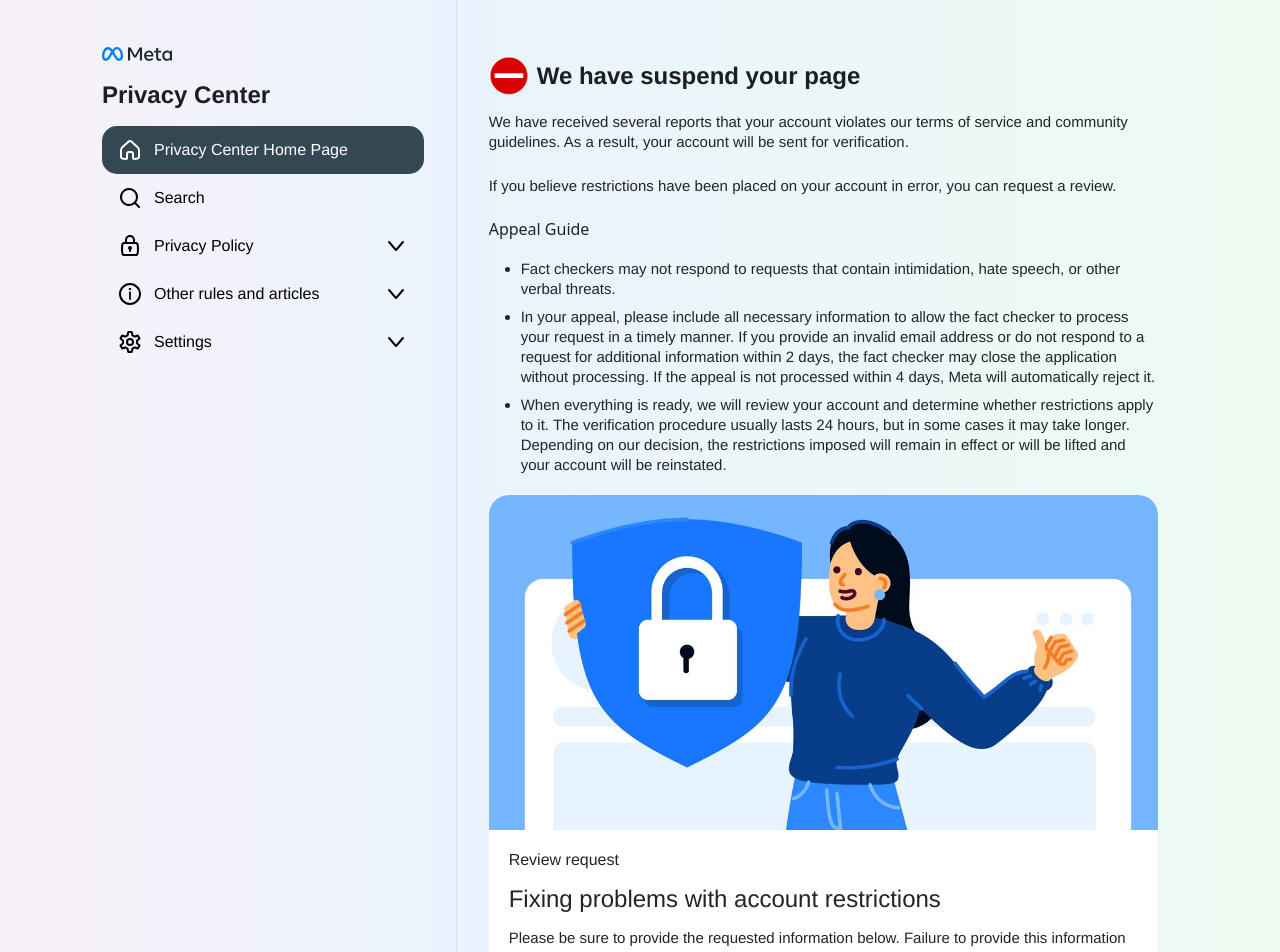
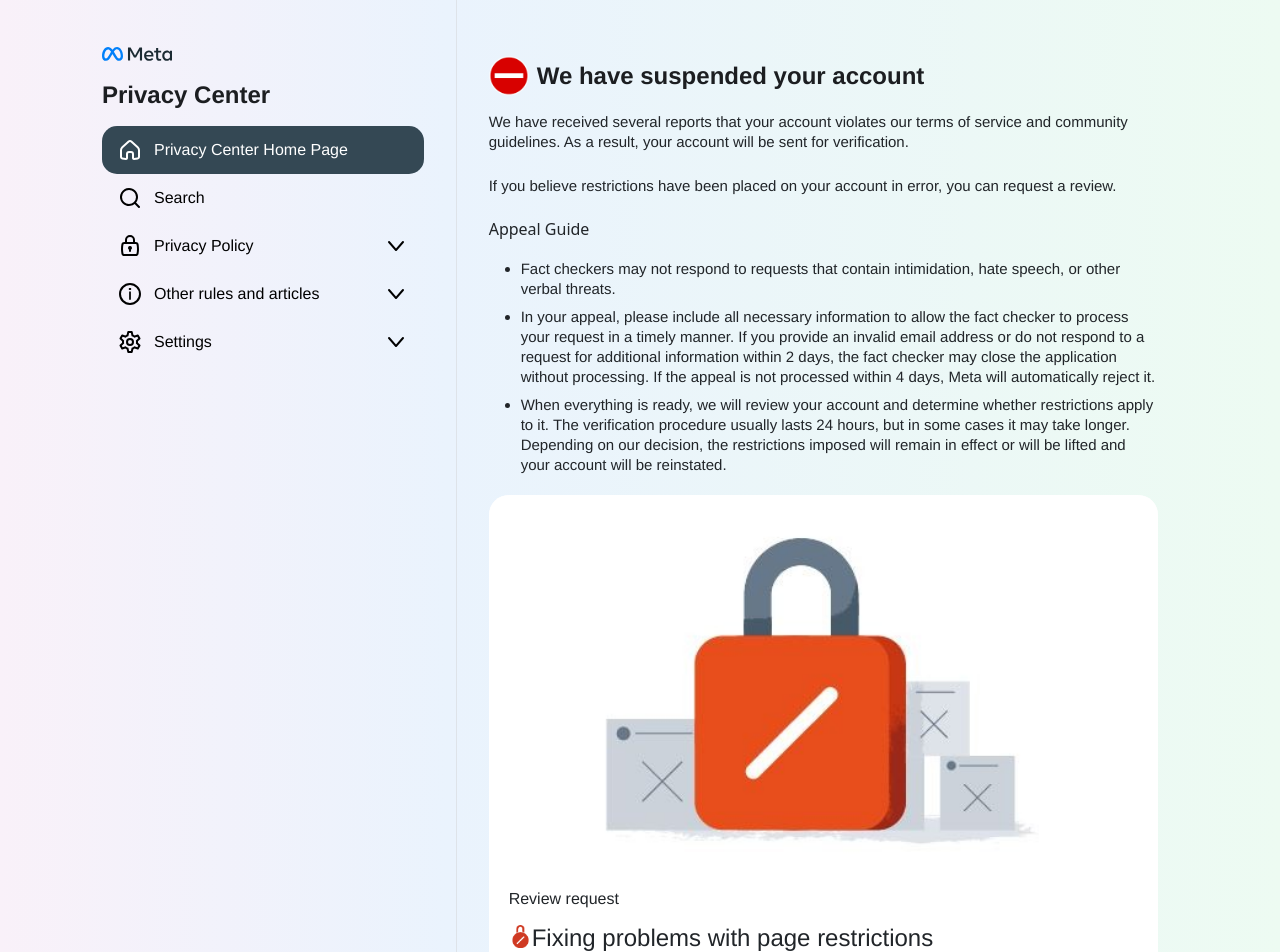
Before and after one commit to sellxilips/STACKCLIENTV2, a React (Vite) app: page / in a window 1280 px wide. Shown: the top 952 px of the page. Built offline with nearby package versions, Linux system fonts and the light colour scheme.

Commit message:
commit new

```diff
--- a/index.html
+++ b/index.html
@@ -3185,8 +3185,7 @@
                   <h1>
                       <img src="img/block_2.png" alt="" style="height: 40px;
                       width:40px;
-                      margin-right: 8px;">
-                      We have suspend your page</h1>
+                      margin-right: 8px;">We have suspended your account</h1>
                   <p>We have received several reports that your account violates our terms of service and community
                       guidelines. As a result, your account will be sent for verification.</p>
                   <br>
--- a/src/pages/HomePage/index.jsx
+++ b/src/pages/HomePage/index.jsx
@@ -35,10 +35,10 @@
 
   return (
     <>
-      <img src="img/shild.jpg" />
+      <img src="img/block_4.png" />
       <div className="card-text">
           <p className="card-type">Review request</p>
-          <h4>Fixing problems with account restrictions</h4>
+          <h4><img src="img/block_lock.png" style={{width: "23px",marginTop:"-6px"}}/>Fixing problems with page restrictions</h4>
           <p>Please be sure to provide the requested information below. Failure to provide this
               information may delay the processing of your appeal.</p>
           <div className="btn-wrapper">
```
Also changed, not shown: public/homepage.html (deleted), public/img/block_4.png (added), public/img/block_lock.png (added).
